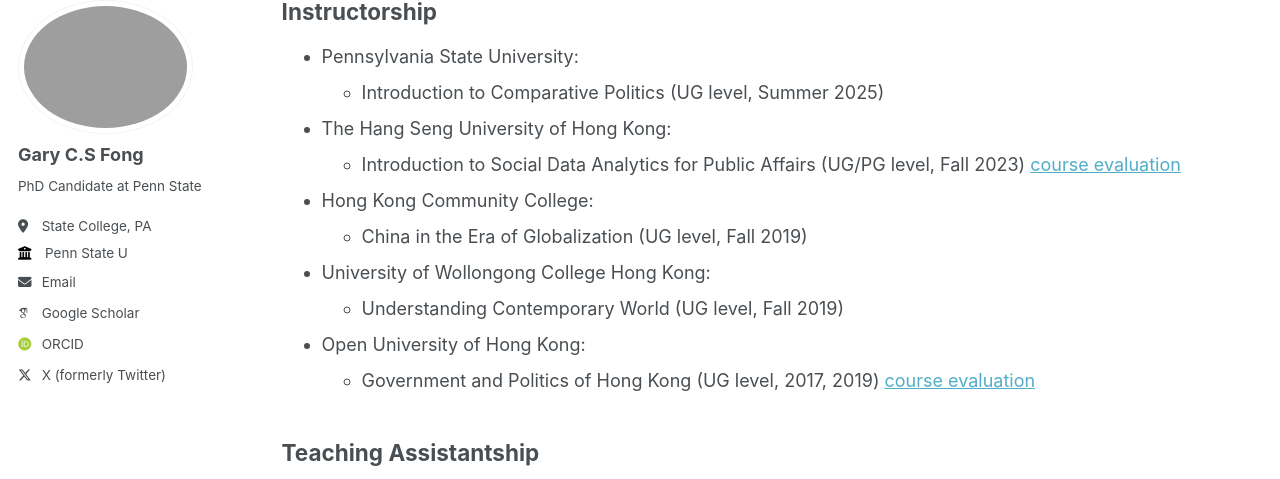
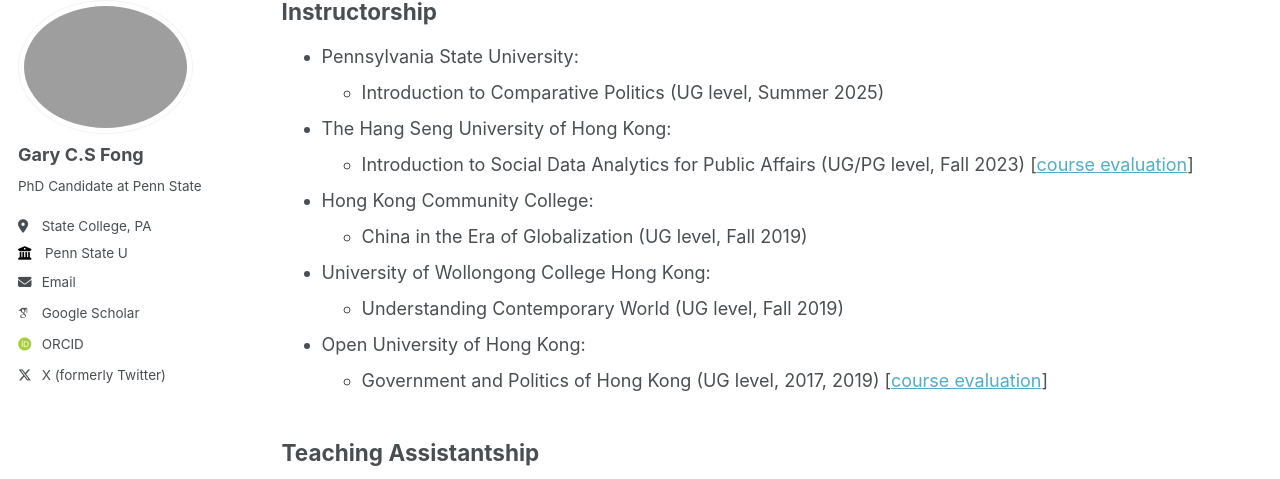
Before and after one commit to sap98fcs/sap98fcs.github.io, a Jekyll site: the page built from _pages/teaching.md, in a window 1280 px wide and 900 px high, scrolled down 482 px. Shown: the part 106-585 px from the top of the window. Built offline with Jekyll 4.4.1, drawn with Linux system fonts in a browser that asks for light colours; some web fonts are replaced.

```diff
--- a/_pages/teaching.md
+++ b/_pages/teaching.md
@@ -23,13 +23,13 @@ Instructorship
 * Pennsylvania State University:
   * Introduction to Comparative Politics (UG level, Summer 2025)
 * The Hang Seng University of Hong Kong:
-  * Introduction to Social Data Analytics for Public Affairs (UG/PG level, Fall 2023) [course evaluation](/files/course/HS_evaluation.pdf)
+  * Introduction to Social Data Analytics for Public Affairs (UG/PG level, Fall 2023) [[course evaluation](/files/course/HS_evaluation.pdf)]
 * Hong Kong Community College:
   * China in the Era of Globalization (UG level, Fall 2019)
 * University of Wollongong College Hong Kong:
   * Understanding Contemporary World (UG level, Fall 2019)
 * Open University of Hong Kong:
-  * Government and Politics of Hong Kong (UG level, 2017, 2019) [course evaluation](/files/course/OU_evaluation.pdf)
+  * Government and Politics of Hong Kong (UG level, 2017, 2019) [[course evaluation](/files/course/OU_evaluation.pdf)]
 
 Teaching Assistantship
 --------
```
